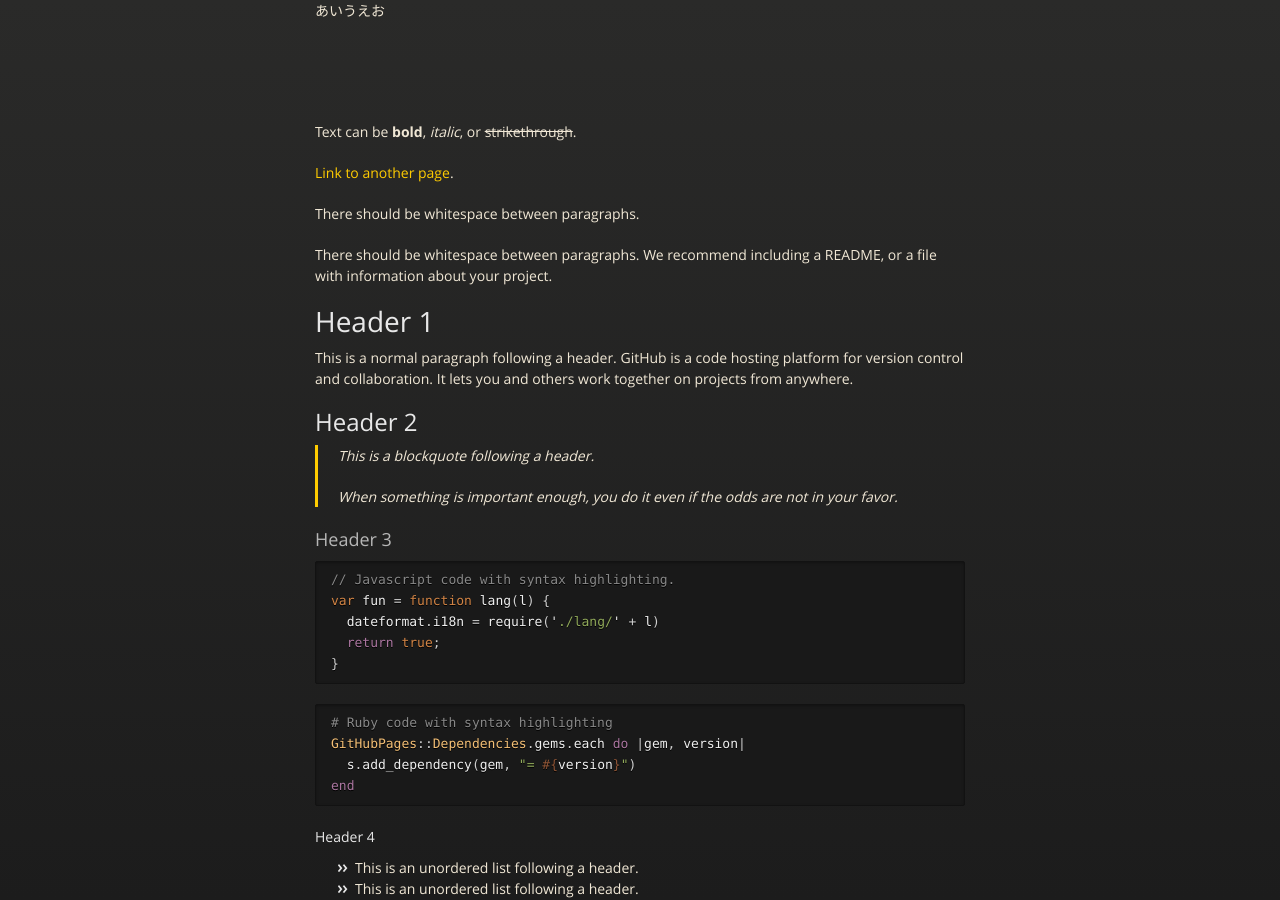
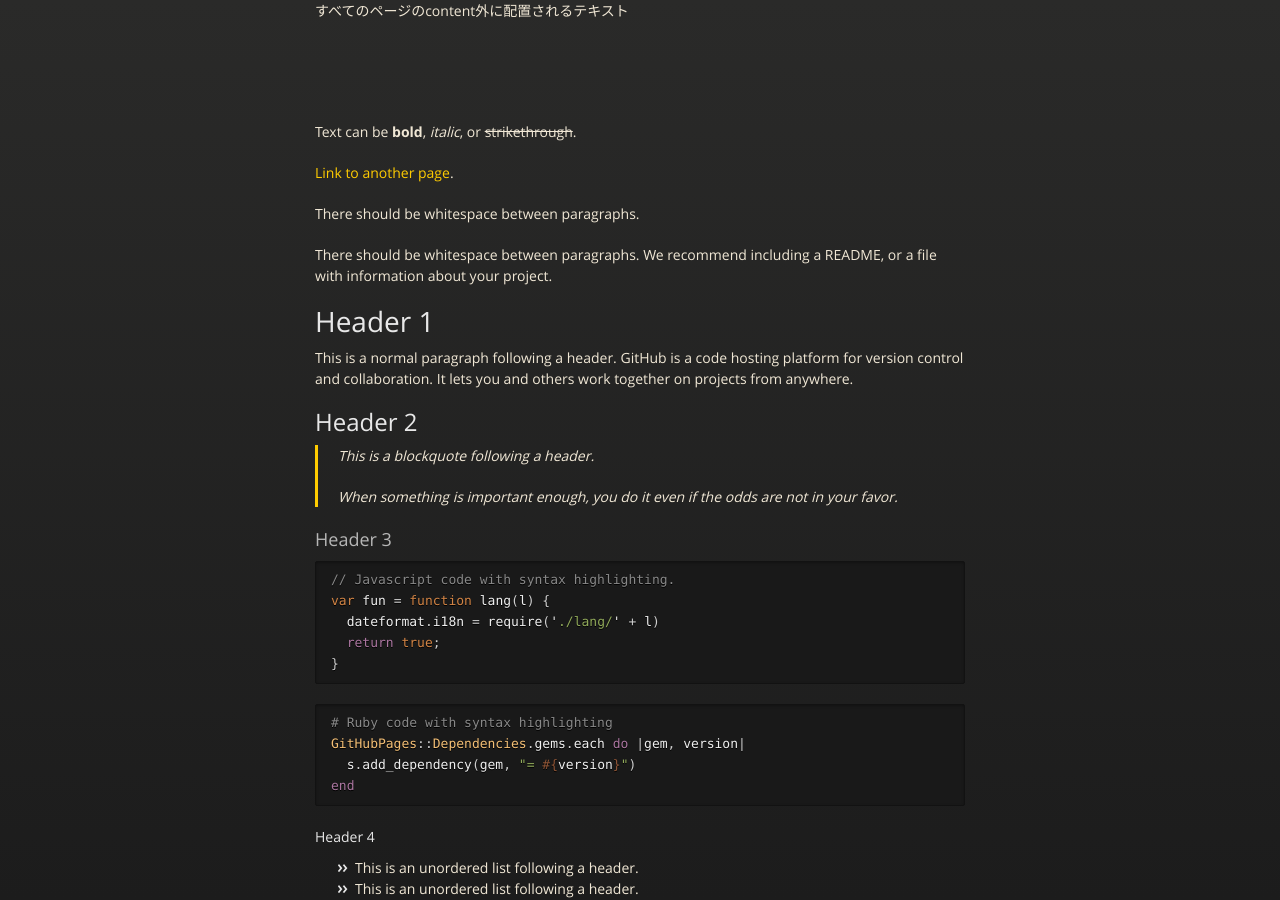
Before and after one commit to gyaaaaaaaaaaaa/readmetest.github.io, a Jekyll site: the page built from index.md, in a window 1280 px wide and 900 px high. Built offline with Jekyll 4.4.1, drawn with Linux system fonts in a browser that asks for light colours.

Commit message:
Update default.html

```diff
--- a/_layouts/default.html
+++ b/_layouts/default.html
@@ -21,7 +21,7 @@
 
     <div class="wrapper">
 
-      あいうえお
+      すべてのページのcontent外に配置されるテキスト
 
       <section>
 
```
